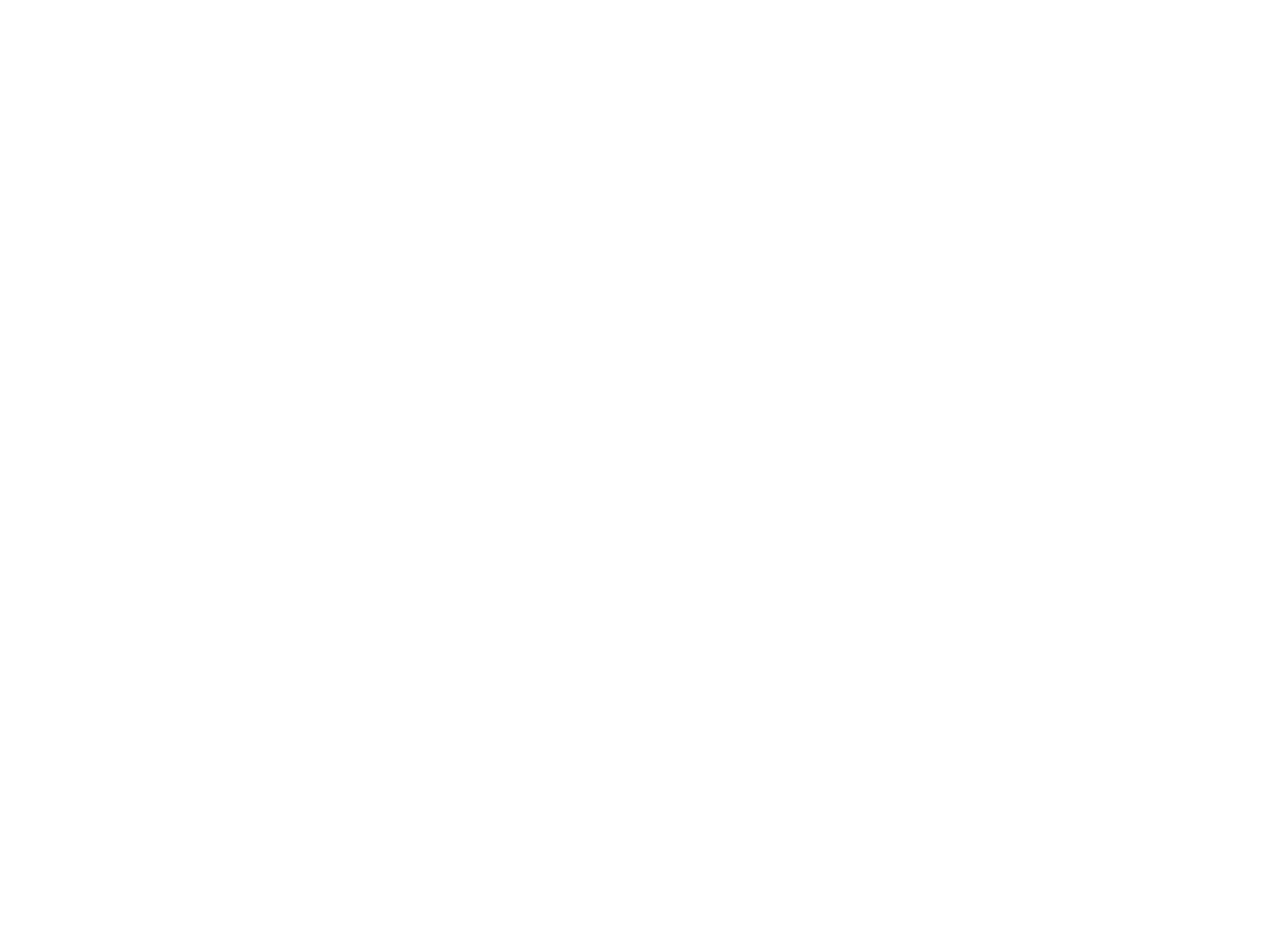
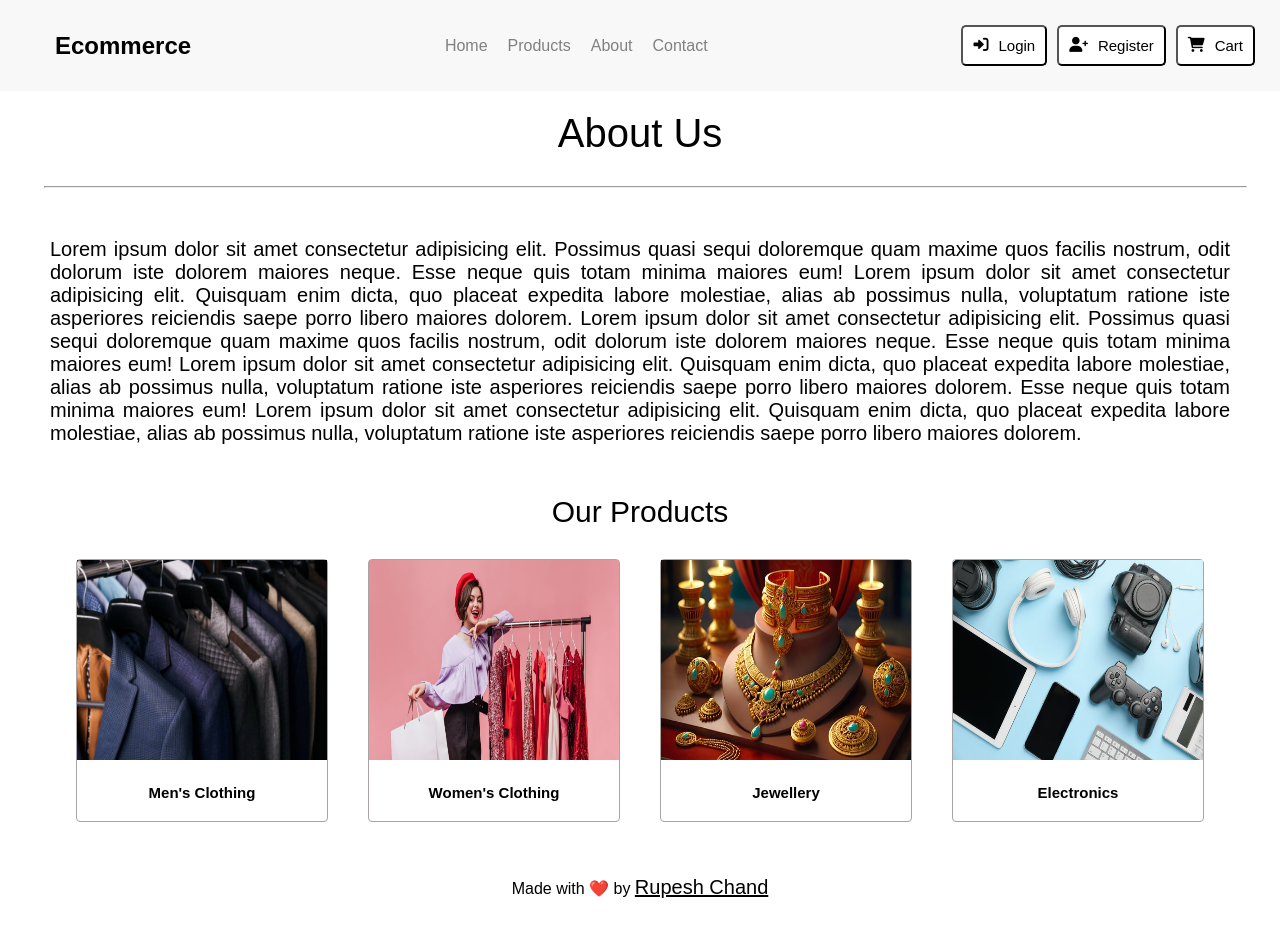
Before and after one commit to Rupeshchand/Ecommerce-Application, a plain HTML site: page about.html in a window 1280 px wide. Before the commit the page ends 800 px from the top, so only its background shows below. Drawn offline with Linux system fonts and the light colour scheme; no server answers.

Commit message:
about us page added

```diff
--- a/about.html
+++ b/about.html
@@ -0,0 +1,64 @@
+<!DOCTYPE html>
+<html lang="en">
+<head>
+    <meta charset="UTF-8">
+    <meta name="viewport" content="width=device-width, initial-scale=1.0">
+    <link rel="stylesheet" href="style.css">
+    <link href="https://cdnjs.cloudflare.com/ajax/libs/font-awesome/6.0.0-beta3/css/all.min.css" rel="stylesheet">
+    <title>Ecommerce Application</title>
+</head>
+<body>
+    <header>
+        <nav class="header-container">
+            <a href="index.html"><h1>Ecommerce</h1></a>
+            <div class="header-titles-container">
+                <div class="header-titles-row">
+                    <a href="index.html">Home</a>
+                    <a href="products.html">Products</a>
+                    <a href="about.html">About</a>
+                    <a href="contactUs.html">Contact</a>
+                </div>
+            </div>
+            <div class="headerButtons">
+                <a href="login.html"><button class="header-buttons"><i class="fas fa-sign-in-alt"></i>Login</button></a>
+                <a href="register.html"><button class="header-buttons"><i class="fas fa-user-plus"></i> Register</button></a>
+                <a href="cart.html"><button class="header-buttons"><i class="fa-solid fa-cart-shopping"></i>Cart</button></a>
+            </div>
+        </nav>
+    </header>
+
+    <h1 class="login-title">About Us</h1>
+    <hr class = "op-title-hr">
+    <p class="about-us">Lorem ipsum dolor sit amet consectetur adipisicing elit. Possimus quasi sequi doloremque quam maxime quos facilis nostrum, odit dolorum iste dolorem maiores neque. Esse neque quis totam minima maiores eum! Lorem ipsum dolor sit amet consectetur adipisicing elit. Quisquam enim dicta, quo placeat expedita labore molestiae, alias ab possimus nulla, voluptatum ratione iste asperiores reiciendis saepe porro libero maiores dolorem. Lorem ipsum dolor sit amet consectetur adipisicing elit. Possimus quasi sequi doloremque quam maxime quos facilis nostrum, odit dolorum iste dolorem maiores neque. Esse neque quis totam minima maiores eum! Lorem ipsum dolor sit amet consectetur adipisicing elit. Quisquam enim dicta, quo placeat expedita labore molestiae, alias ab possimus nulla, voluptatum ratione iste asperiores reiciendis saepe porro libero maiores dolorem. Esse neque quis totam minima maiores eum! Lorem ipsum dolor sit amet consectetur adipisicing elit. Quisquam enim dicta, quo placeat expedita labore molestiae, alias ab possimus nulla, voluptatum ratione iste asperiores reiciendis saepe porro libero maiores dolorem.</p>
+    <h3 id="opTitle">Our Products</h3>
+    <section id="cardContainer">
+        <div class="cardOne">
+            <div class="card-body">
+                <img src="./Men's Clothing.jpg" alt="men's clothing" width="250px" height="200px">
+                <h5 class="card-tittle">Men's Clothing</h5>
+            </div>
+        </div>
+        <div class="cardOne">
+            <div class="card-body">
+                <img src="./Womens-Clothing.jpg" alt="Women's clothing" width="250px" height="200px">
+                <h5 class="card-tittle">Women's Clothing</h5>
+            </div>
+        </div>
+        <div class="cardOne">
+            <div class="card-body">
+                <img src="./jewellery.jpg" alt="jewellery" width="250px" height="200px">
+                <h5 class="card-tittle">Jewellery</h5>
+            </div>
+        </div>
+        <div class="cardOne">
+            <div class="card-body">
+                <img src="./Electronics.jpg" alt="elctronics" width="250px" height="200px">
+                <h5 class="card-tittle">Electronics</h5>
+            </div>
+        </div>
+    </section>
+    <br> <br> <br>
+    <p class="❤️">Made with ❤️ by <span style="text-decoration: underline; font-size:20px;">Rupesh Chand</span></p>
+    <script src="app.js"></script>
+</body>
+</html>
--- a/style.css
+++ b/style.css
@@ -199,6 +199,13 @@ label, #login-new{
     justify-content: center;
     border-radius: 4px;
 }
+#opTitle{
+    text-align: center;
+    font-size: 30px;
+    font-weight: lighter;
+    margin-top: 40px;
+    margin-bottom: 30px;
+}
 #cartTitle{
     position: absolute;
     top:30%;
@@ -214,3 +221,32 @@ label, #login-new{
     border-radius: 8px;
     font-size: 15px;
 }
+.op-title-hr{
+    position: relative;
+    width: 94%;
+    left: 44px;
+    margin-bottom: 20px;
+}
+#cardContainer{
+    display: flex;
+    justify-content: center;
+    gap: 40px;
+}
+.cardOne{
+    border: 1px solid;
+    width: fit-content;
+    border-color: #a8a4a4;
+    border-radius: 4px;
+}
+.card-tittle{
+    padding: 20px;
+    text-align: center;
+    font-size: 15px;
+}
+.about-us{
+    text-align: justify;
+    margin: 50px;
+    font-weight: lighter;
+    font-size: 20px;
+
+}
```
Also changed, not shown: Electronics.jpg (added), Men's Clothing.jpg (added), Womens-Clothing.jpg (added), jewellery.jpg (added).
